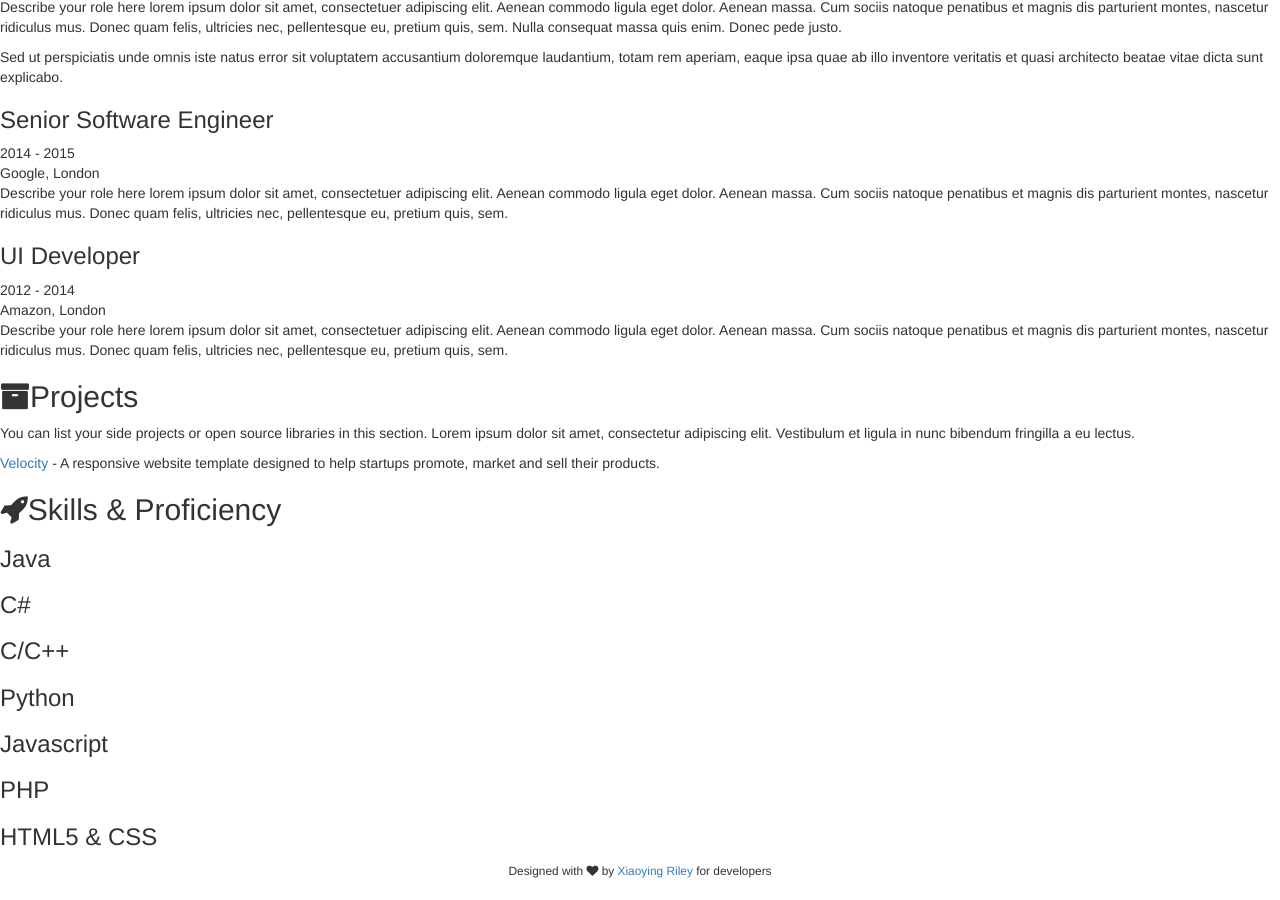
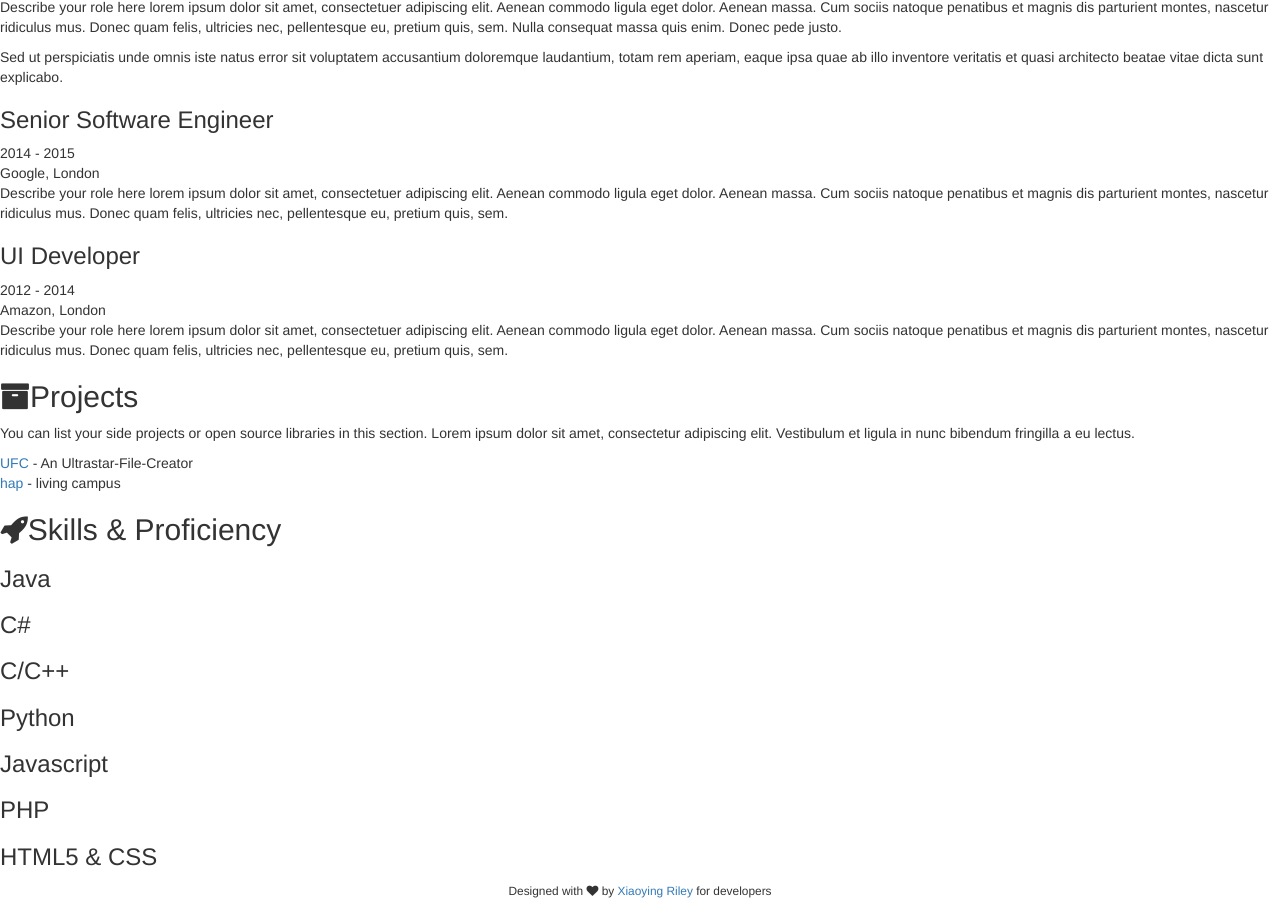
Before and after one commit to Saritus/saritus.github.io, a Jekyll site: the page built from index.html, in a window 1280 px wide and 900 px high, scrolled down 1021 px. Built offline with Jekyll 4.4.1, drawn with Linux system fonts in a browser that asks for light colours.

Commit message:
Change projects

```diff
--- a/_includes/projects.html
+++ b/_includes/projects.html
@@ -1,12 +1,20 @@
 <section class="section projects-section">
+
     <h2 class="section-title"><i class="fa fa-archive"></i>Projects</h2>
     <div class="intro">
         <p>You can list your side projects or open source libraries in this section. Lorem ipsum dolor sit amet, consectetur adipiscing elit. Vestibulum et ligula in nunc bibendum fringilla a eu lectus.</p>
     </div>
     <!--//intro-->
+
     <div class="item">
-        <span class="project-title"><a href="#hook">Velocity</a></span> -
-        <span class="project-tagline">A responsive website template designed to help startups promote, market and sell their products.</span>
+        <span class="project-title"><a href="https://cdn.rawgit.com/Saritus/UFC/master/index.html">UFC</a></span> -
+        <span class="project-tagline">An Ultrastar-File-Creator</span>
+    </div>
+    <!--//item-->
+
+    <div class="item">
+        <span class="project-title"><a href="https://saritus.github.io/hap/">hap</a></span> -
+        <span class="project-tagline">living campus</span>
     </div>
     <!--//item-->
 
```
